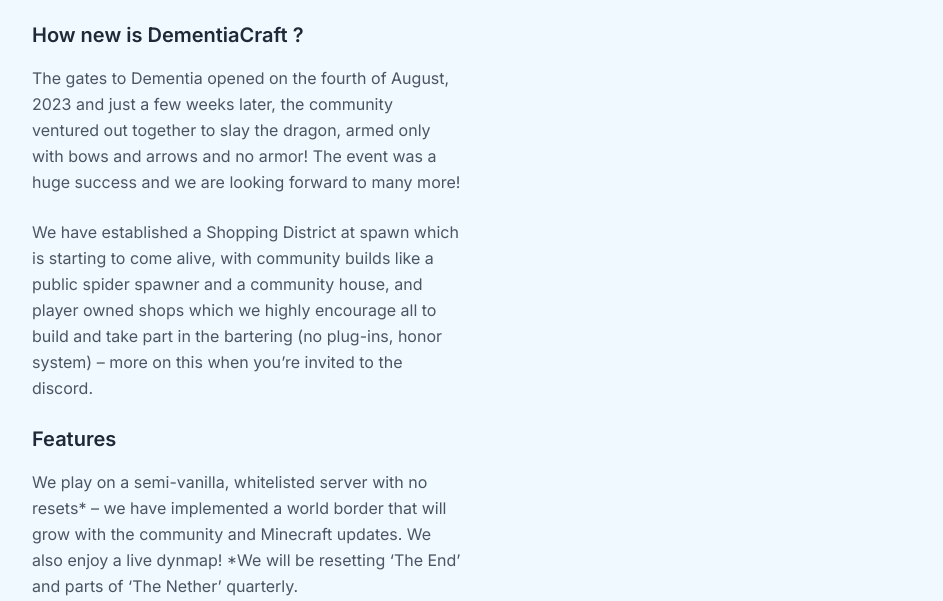
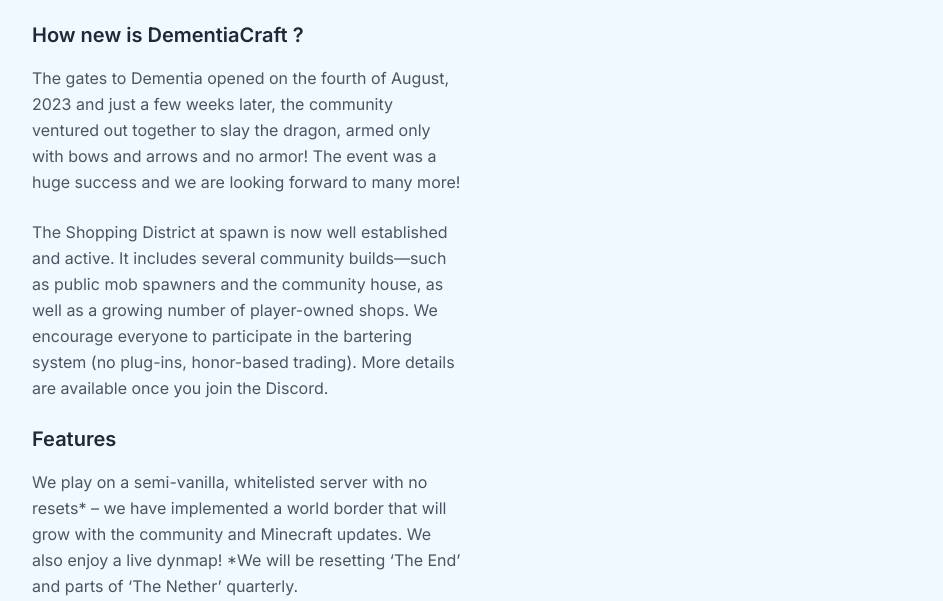
Before and after one commit to DementiaCraft/dementiacraft.github.io, a plain HTML site: page index.html in a window 1280 px wide. Shown: the part 563-1164 px from the top of the page, without its empty margins (160-1103 px from the left). Drawn offline with nearby package versions, Linux system fonts and the light colour scheme.

Commit message:
Update index.html
Updating about section, more specifically the shopping district paragraph

```diff
--- a/index.html
+++ b/index.html
@@ -161,7 +161,7 @@
                                The gates to Dementia opened on the fourth of August, 2023 and just a few weeks later, the community ventured out together to slay the dragon, armed only with bows and arrows and no armor! The event was a huge success and we are looking forward to many more!
                             </p>
                             <p class="text-gray-600 mb-6 leading-relaxed">
-                                We have established a Shopping District at spawn which is starting to come alive, with community builds like a public spider spawner and a community house, and player owned shops which we highly encourage all to build and take part in the bartering (no plug-ins, honor system) – more on this when you’re invited to the discord.
+                                The Shopping District at spawn is now well established and active. It includes several community builds—such as public mob spawners and the community house, as well as a growing number of player-owned shops. We encourage everyone to participate in the bartering system (no plug-ins, honor-based trading). More details are available once you join the Discord.
                             </p>
                             <h3 class="text-xl font-semibold mb-4 text-gray-800">
                                 Features
```
